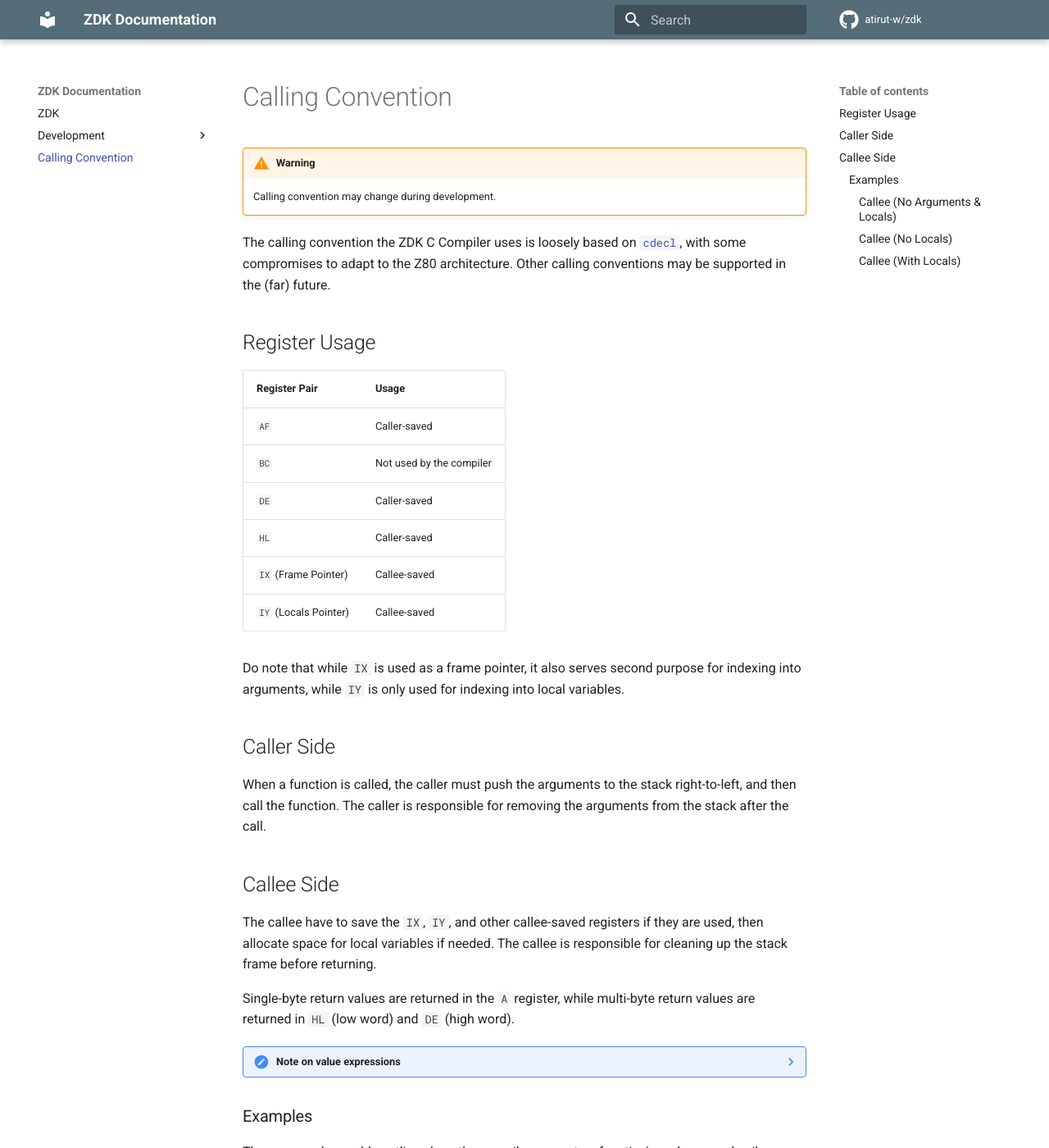
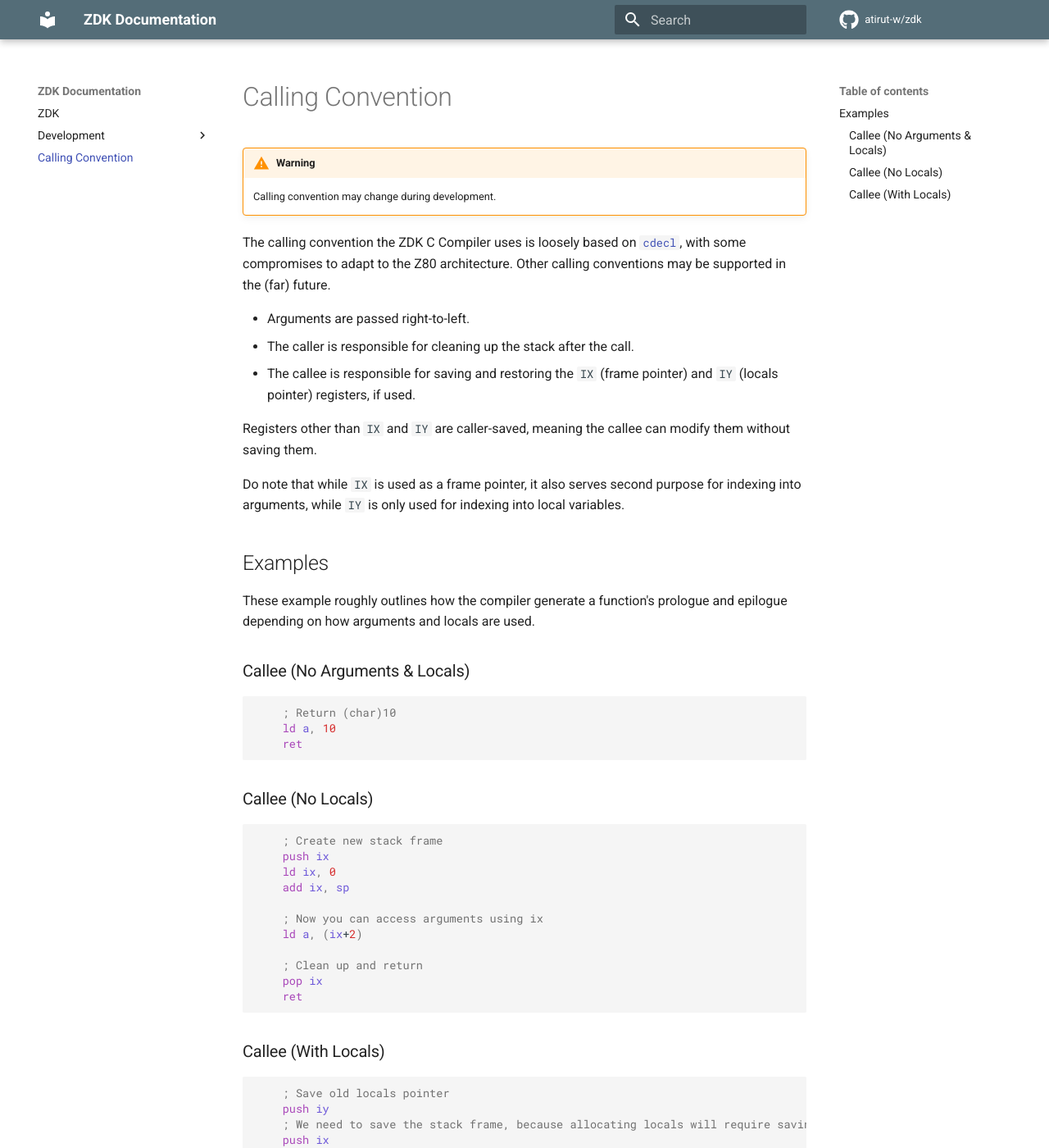
Before and after one commit to atirut-w/zdk, an MkDocs documentation site: the page built from docs/calling-convention.md, in a window 1280 px wide and 1400 px high. Shown: the whole window at 82% size. Built offline with MkDocs 1.6.1 and Material for MkDocs 9.7.7, drawn with Linux system fonts in a browser that asks for light colours; comment, search, counter and statistics services are not loaded.

Commit message:
docs: update calling convention docs

````diff
--- a/docs/calling-convention.md
+++ b/docs/calling-convention.md
@@ -5,40 +5,25 @@
 
 The calling convention the ZDK C Compiler uses is loosely based on [`cdecl`](https://en.wikipedia.org/wiki/X86_calling_conventions#cdecl), with some compromises to adapt to the Z80 architecture. Other calling conventions may be supported in the (far) future.
 
-## Register Usage
-| Register Pair         | Usage                    |
-| :-------------------- | :----------------------- |
-| `AF`                  | Caller-saved             |
-| `BC`                  | Not used by the compiler |
-| `DE`                  | Caller-saved             |
-| `HL`                  | Caller-saved             |
-| `IX` (Frame Pointer)  | Callee-saved             |
-| `IY` (Locals Pointer) | Callee-saved             |
+- Arguments are passed right-to-left.
+- The caller is responsible for cleaning up the stack after the call.
+- The callee is responsible for saving and restoring the `IX` (frame pointer) and `IY` (locals pointer) registers, if used.
+
+Registers other than `IX` and `IY` are caller-saved, meaning the callee can modify them without saving them.
 
 Do note that while `IX` is used as a frame pointer, it also serves second purpose for indexing into arguments, while `IY` is only used for indexing into local variables.
 
-## Caller Side
-When a function is called, the caller must push the arguments to the stack right-to-left, and then call the function. The caller is responsible for removing the arguments from the stack after the call.
-
-## Callee Side
-The callee have to save the `IX`, `IY`, and other callee-saved registers if they are used, then allocate space for local variables if needed. The callee is responsible for cleaning up the stack frame before returning.
-
-Single-byte return values are returned in the `A` register, while multi-byte return values are returned in `HL` (low word) and `DE` (high word).
-
-??? note "Note on value expressions"
-    Value expressions are valuated the same way with single-byte values in `A` and so on.
-
-### Examples
+## Examples
 These example roughly outlines how the compiler generate a function's prologue and epilogue depending on how arguments and locals are used.
 
-#### Callee (No Arguments & Locals)
+### Callee (No Arguments & Locals)
 ```asm
     ; Return (char)10
     ld a, 10
     ret
 ```
 
-#### Callee (No Locals)
+### Callee (No Locals)
 ```asm
     ; Create new stack frame
     push ix
@@ -53,7 +38,7 @@ These example roughly outlines how the compiler generate a function's prologue a
     ret
 ```
 
-#### Callee (With Locals)
+### Callee (With Locals)
 ```asm
     ; Save old locals pointer
     push iy
````
